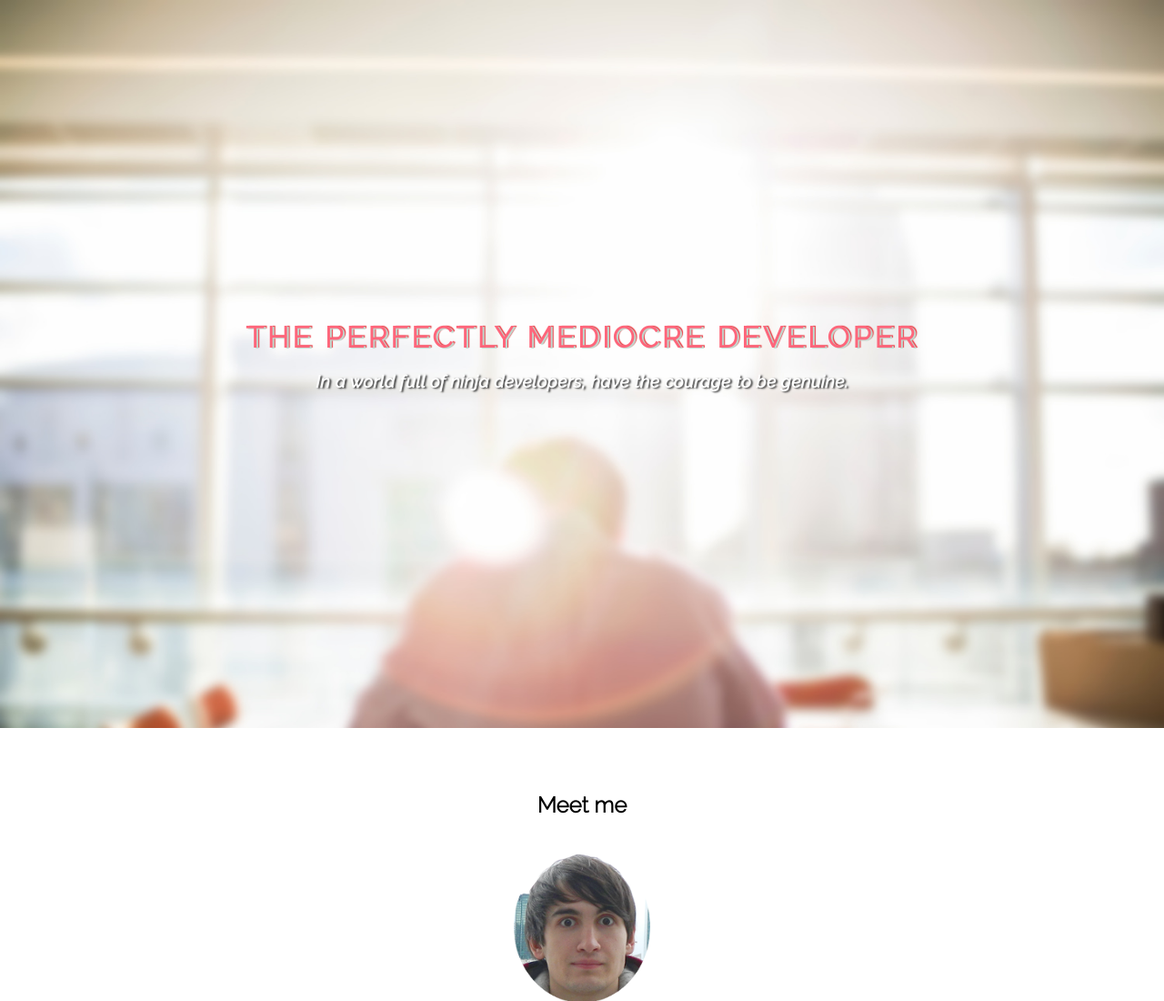
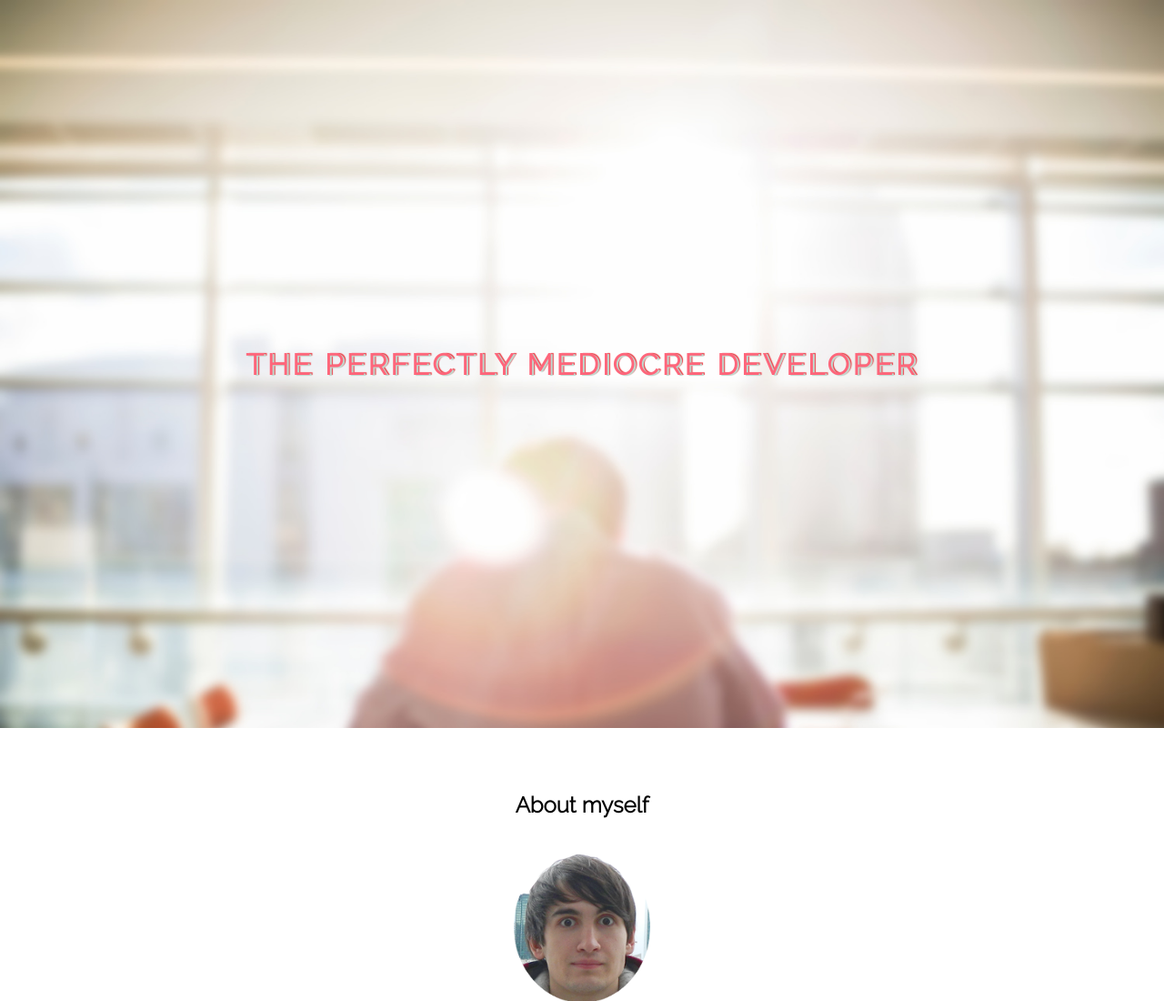
Before and after one commit to mihairoman/mihairoman.github.io, a website built with webpack: page assets/index.html in a window 1280 px wide. Shown: the top 1100 px of the page at 91% size. Built offline with nearby package versions, Linux system fonts and the light colour scheme.

Commit message:
added scrollbar color effect on hover

```diff
--- a/assets/index.html
+++ b/assets/index.html
@@ -14,10 +14,10 @@
     <body>
         <header class="intro">
             <h1 id="title" class="anaglyph">the perfect<span>ly mediocre</span> developer</h1>
-            <h3 id="sub-title"><i>In a world full of ninja developers, have the courage to be genuine.</i></h3>
+            <!-- <h3 id="sub-title"><i>In a world full of ninja developers, the mediocre shall rise above all.</i></h3> -->
         </header>
         <section class="content presentation">
-            <h2>Meet me</h2>
+            <h2>About myself</h2>
             <figure class="face">
                 <img src="img/face.png">
             </figure>
--- a/assets/stylesheets/sass/_scrollbar.sass
+++ b/assets/stylesheets/sass/_scrollbar.sass
@@ -5,6 +5,9 @@
 
 
 ::-webkit-scrollbar-thumb
-    background-color: rgba(0, 0, 0, .3)
-    border: 1px solid rgba(85, 85, 85, .2)
+    background-color: rgba(0, 0, 0, .2)
+    border: 1px solid rgba(85, 85, 85, .3)
     border-radius: 7px
+
+::-webkit-scrollbar-thumb:hover
+    background-color: rgba(0, 0, 0, .4)
```
Also changed, not shown: dist/base.css, dist/index.html.
